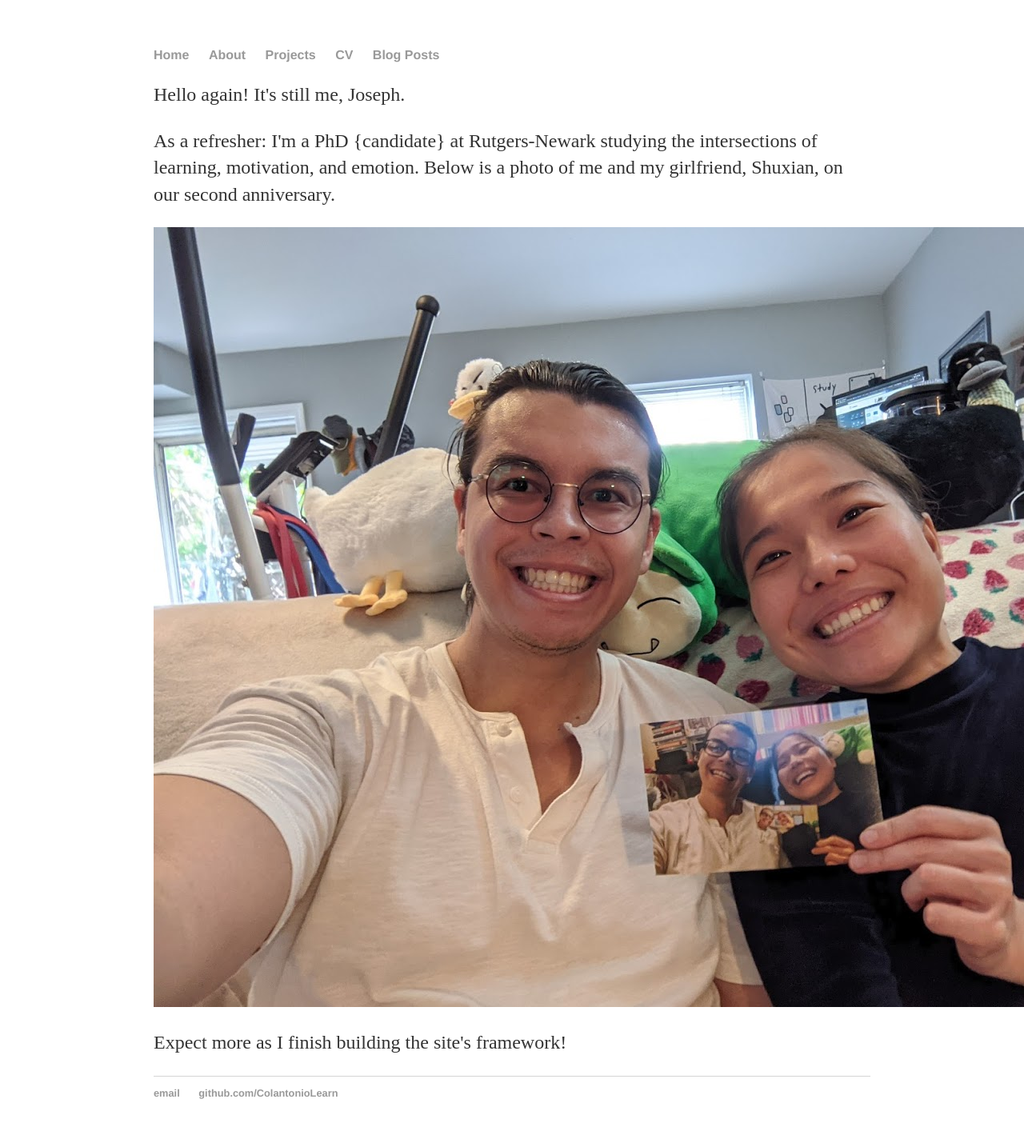
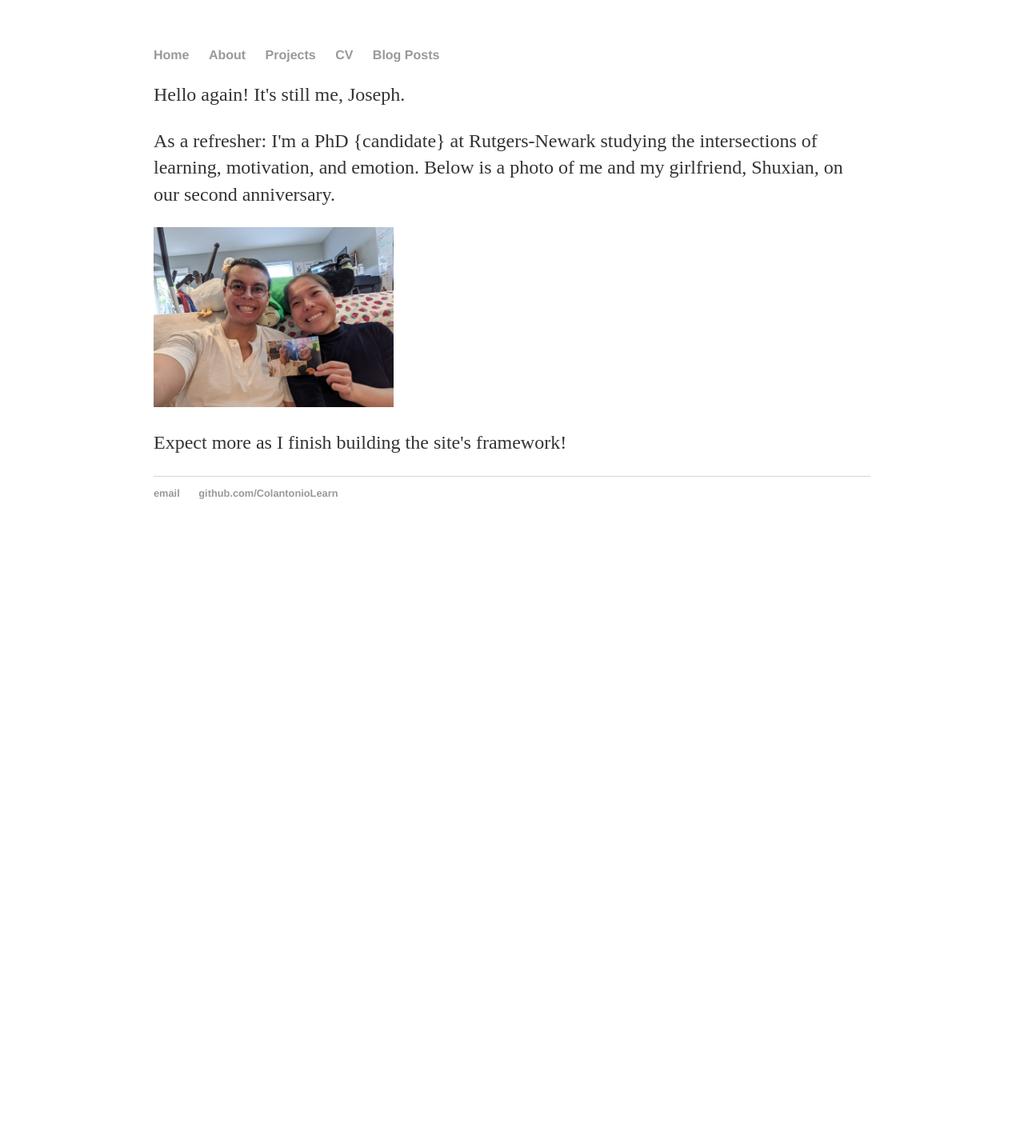
Before and after one commit to ColantonioLearn/ColantonioLearn.github.io, a Jekyll site: the page built from about/index.html, in a window 1280 px wide. Shown: the whole page at 80% size. Built offline with Jekyll 4.4.1, drawn with Linux system fonts in a browser that asks for light colours; after the commit the page ends 900 px from its top, so only the background shows below that.

Commit message:
Update index.html

```diff
--- a/about/index.html
+++ b/about/index.html
@@ -6,7 +6,7 @@
 	<p>Hello again! It's still me, Joseph.</p>
 	<p>As a refresher: I'm a PhD {candidate} at Rutgers-Newark studying the intersections of learning, motivation, and emotion. Below is a photo of me and my girlfriend, Shuxian,
   on our second anniversary. </p>
-	<img src="/assets/images/anniv_1.jpg" alt="Here are some geese again."/>
+	<img src="/assets/images/anniv_1.jpg" alt="Here are some geese again." width="300"/>
 
   <p> Expect more as I finish building the site's framework! </p>
 </div><!-- /.blurb -->
```
